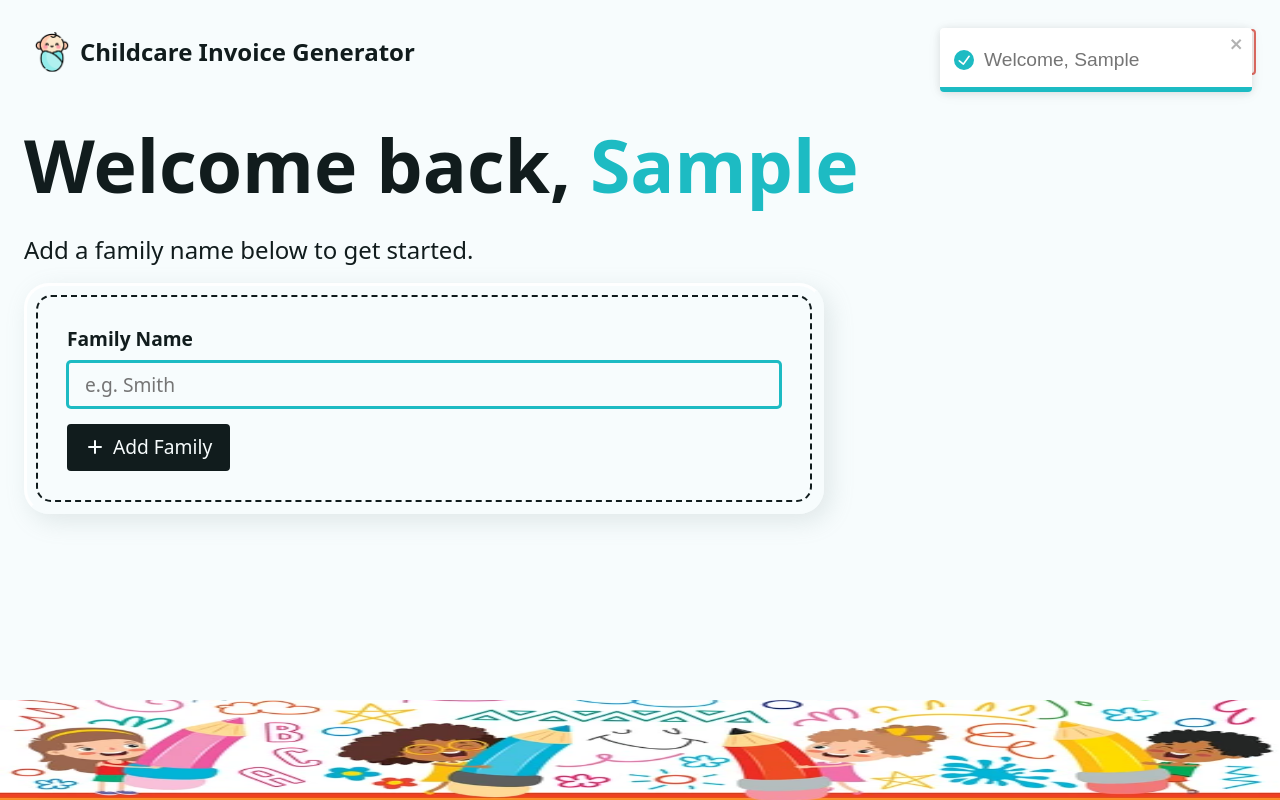
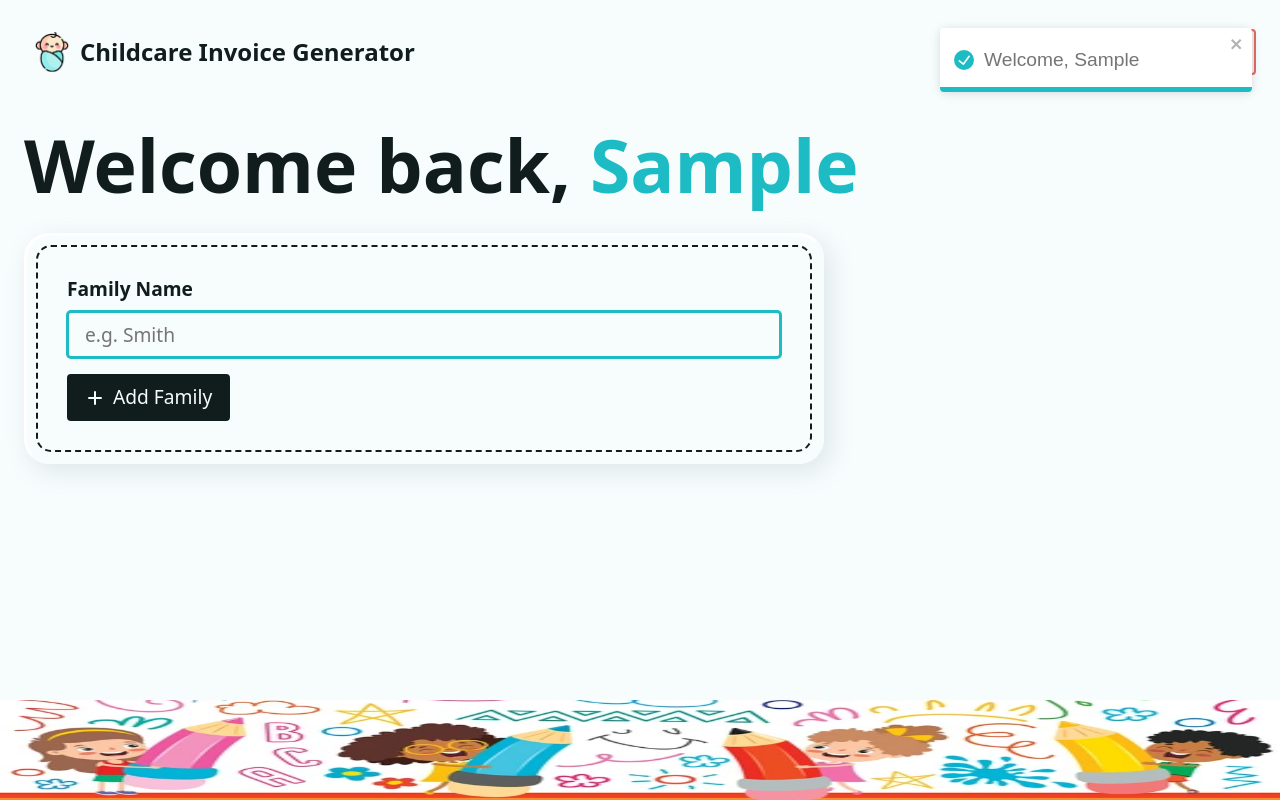
Before and after one commit to hannahf86/childcare-invoice-generator, a React (Vite) app: page / in a window 1280 px wide. Both pictures are taken after typing "Sample" into the empty fields and a click on the button "Create Account". Built offline with nearby package versions, Linux system fonts and the light colour scheme.

Commit message:
card logic fixed

```diff
--- a/src/Components/InvoiceSummary.jsx
+++ b/src/Components/InvoiceSummary.jsx
@@ -1,39 +1,24 @@
 import React from 'react'
 
-const InvoiceSummary = ({ child }) => {
-    const { familyNameId, name, hoursPerWeek, funding } = child;
-
-    return (
-        <div >
-            {
-                familyNameId === familyNameId ? (
-                    <div className='invoice'>
-                        <div className="card-text">
-                            <p><strong>Name: </strong>{name}</p>
-                            <p><strong>Hours this week: </strong>{hoursPerWeek} </p>
-                        </div>
-
-                        <div>
-                            <p><strong>Funding applied: </strong><br />{funding}</p>
-                        </div>
-                    </div>
-                ) : (
-                    <div className='invoice-alt'>
-                        <div className="card-text">
-                            <p><strong>Name: </strong>{name}</p>
-                            <p><strong>Hours this week: </strong>{hoursPerWeek} </p>
-                        </div>
-
-                        <div>
-                            <p><strong>Funding applied: </strong><br />{funding}</p>
-                        </div>
-                    </div>
-                )
-            }
+const InvoiceSummary = ({ childrenArray, familyName }) => (
+    <div>
+        <div className='invoice'>
+            <div className="card-text">
+                <p><strong>Name: </strong>{familyName}</p>
+                <ul>
+                    {childrenArray.map(child => (
+                        <li key={child.id}>
+                            <p>First Name: {child.name}</p>
+                            <p>Age: {child.childsAge}</p>
+                            <p>Hours per Week: {child.hoursPerWeek}</p>
+                            <p>Funding: {child.funding}</p>
+                        </li>
+                    ))}
+                </ul>
+            </div>
         </div>
-
-    )
-}
+    </div>
+)
 
 
 export default InvoiceSummary
--- a/src/Scenes/Dashboard.jsx
+++ b/src/Scenes/Dashboard.jsx
@@ -1,3 +1,5 @@
+import { useState } from 'react';
+
 // REACT-ROUTER-DOM
 import { useLoaderData } from "react-router-dom";
 
@@ -13,6 +15,7 @@ import { toast } from "react-toastify";
 
 //  HELPERS
 import { fetchData, familyName, addChild, waait, } from "../Utilities/Helpers";
+import { useEffect } from "react";
 
 // LOADERS
 export function dashboardLoader() {
@@ -21,8 +24,6 @@ export function dashboardLoader() {
     const addChild = fetchData("addChild");
     return { userName, familyName, addChild }
 }
-
-
 
 
 // ACTIONS
@@ -75,6 +76,18 @@ export async function dashboardAction({ request }) {
 
 const Dashboard = () => {
     const { userName, familyName, addChild } = useLoaderData()
+    const [familyData, setFamilyData] = useState([]);
+
+    // Takes the raw data and makes it structured
+    useEffect(() => {
+        familyName?.length > 0 &&
+
+            // Puts everything from familyName and only the children with the matching fmilyNameId
+            setFamilyData(familyName.map(f => ({
+                ...f,
+                childrenArray: addChild?.filter(c => c.familyNameId === f.id) || []
+            })))
+    }, [familyName, addChild])
 
     return (
         <>
@@ -84,32 +97,28 @@ const Dashboard = () => {
                         <h1>Welcome back, <span className="accent">{userName}</span></h1>
 
                         <div className="grid-sm">
-                            {
-                                familyName && familyName.length > 0
-                                    ? (
-                                        < div className="grid-lg">
+                            {!familyData && (
+                                <p>Add a family name below to get started.</p>
+                            )}
+                            <AddFamilyForm />
+                        </div>
+
+                        <div className="grid-sm">
+                            {familyData?.map(f => (
+                                <div className="grid-lg" key={f.id}>
                                     <div className="flex-lg">
-                                                <AddFamilyForm />
                                         <AddChildForm familyName={familyName} />
                                     </div>
                                     <h2>Existing Invoices</h2>
                                     <div className="invoices">
                                         {
-                                                    addChild?.map((child) => (
-                                                        <InvoiceSummary key={child.id} child={child} />
-                                                    ))
+                                            <InvoiceSummary familyName={f.familyName} childrenArray={f.childrenArray} />
                                         }
                                     </div>
                                 </div>
+                            ))}
 
 
-                                    ) : (
-                                        <div className="grid-sm">
-                                            <p>Add a family name below to get started.</p>
-                                            <AddFamilyForm />
-                                        </div>
-                                    )
-                            }
                         </div>
                     </div >
                 ) : <Intro />
```
Lines whose indentation alone changed are shown as unchanged.
